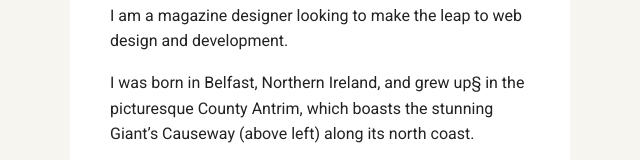
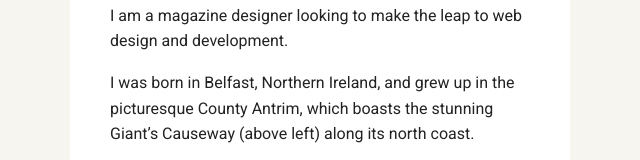
Before and after one commit to AlanMcClenaghan/Personal-Portfolio-Page, a plain HTML site: page index.html in a window 1280 px wide. Shown: the part 605-765 px from the top of the page, 20-660 px from the left. Drawn offline with Linux system fonts and the light colour scheme; a web font is replaced by a local one.

Commit message:
Corrected typo
Removed rogue § character

```diff
--- a/index.html
+++ b/index.html
@@ -31,7 +31,7 @@
     <div class="card">
       <h2>Background</h2>
       <p>I am a magazine designer looking to make the leap to web design and development.</p>
-      <p>I was born in Belfast, Northern Ireland, and grew up§ in the picturesque County Antrim, which boasts the stunning Giant’s Causeway (above left) along its north coast.</p>
+      <p>I was born in Belfast, Northern Ireland, and grew up in the picturesque County Antrim, which boasts the stunning Giant’s Causeway (above left) along its north coast.</p>
       <p>I now live and work in London, England (Canary Wharf area, pictured above right, emerging from an old-fashioned London “pea-souper”).</p>
     </div>
 
```
